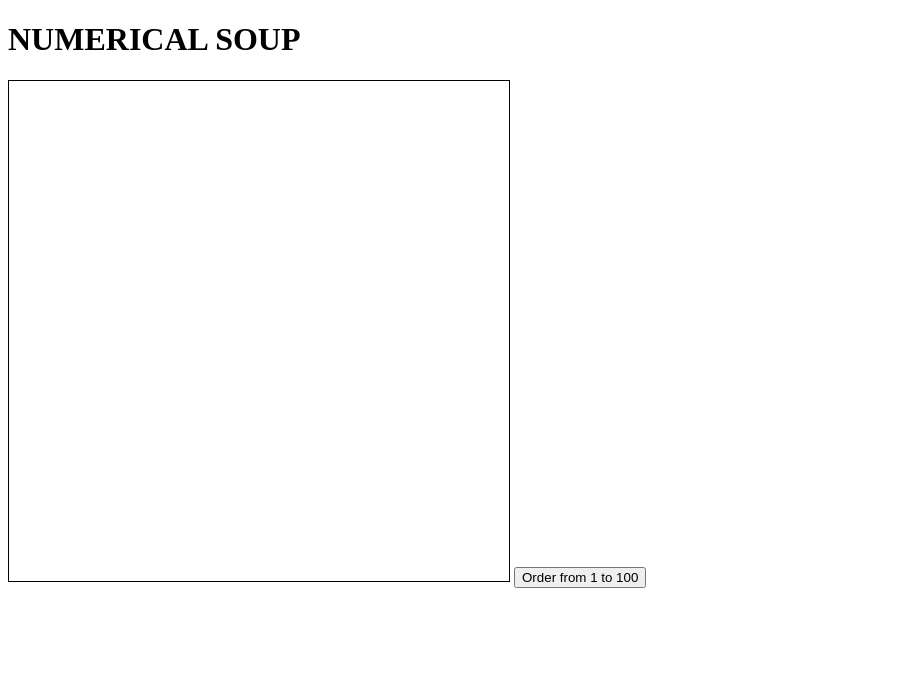
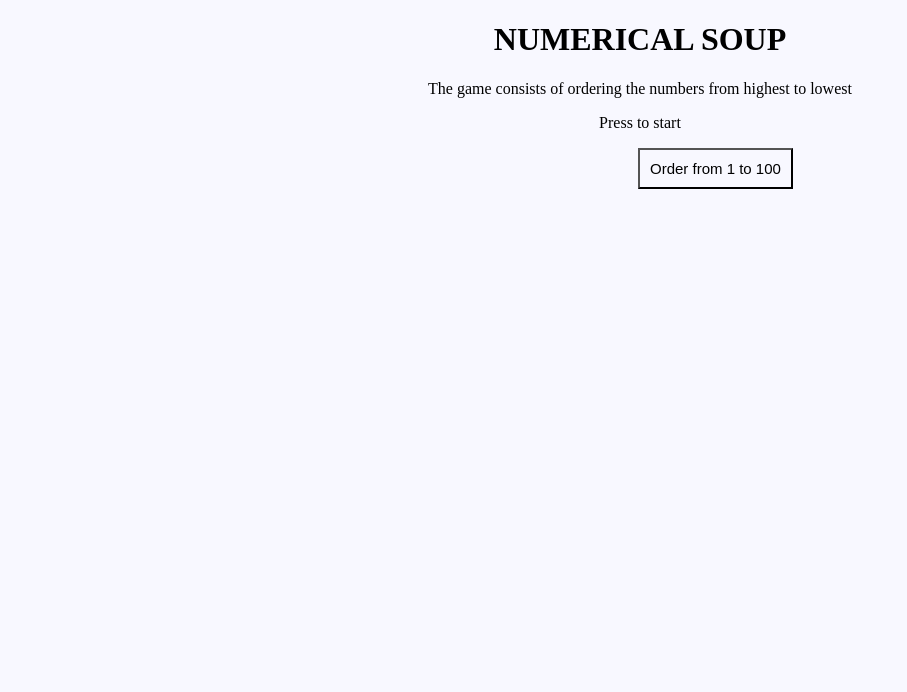
Before and after one commit to albamulero/canvas, a plain HTML site: page index.html in a window 1280 px wide. Shown: the whole page, without its empty margins (0-907 px from the left). Drawn offline with Linux system fonts and the light colour scheme.

Commit message:
agregando estilos

```diff
--- a/homepage.js
+++ b/homepage.js
@@ -22,8 +22,8 @@ function lienzo() {
 
     // Dibujamos las lineas
 
-    ctx.strokeStyle = "black";
-    ctx.stroke();
+    /*ctx.strokeStyle = "black";
+    ctx.stroke();*/
 
     // Creamos un bucle para generar los numeros y asignar su posicion en el tablero
 
@@ -34,13 +34,7 @@ function lienzo() {
 
     // Ponemos a la escucha la grilla
 
-     $canvas.addEventListener("click", function(e) {
-
-        let pos_x = 0
-        let pos_y = 0
-        let pos_xx = 50
-        let pos_yy = 50
-        let vueltas
+    $canvas.addEventListener("click", function(e) {
 
         // Este es un metodo para restar el margen del body y que solo me salga el valor de la grilla
 
@@ -57,9 +51,8 @@ function lienzo() {
 
             if (nclientX > numeros[n][2] && nclientX < numeros[n][4] && nclientY > numeros[n][1] && nclientY < numeros[n][3]){
 
-                // Pasarmos el numero al validador del juego
+                // Pasamos el numero al validador del juego
                 regla_juego(numeros[n][0])
-
 
             }
         }
@@ -68,17 +61,12 @@ function lienzo() {
 
     function rellenar_cuadro() {
 
-        let valor_anadir_x = 50
-        let vueltas = 10
-        let valor_x = 10
-        let valor_y = 10
-        let posicion_array_numero = 0
-
         // Voy a recorrer las columnas
 
         for(n = 0; n < 100; n++){
+            ctx.font = "14px arial"
+            ctx.fillText(numeros[n][0], numeros[n][2]+ 10, numeros[n][1] + 10)
 
-            ctx.fillText(numeros[n][0], numeros[n][2]+ 10, numeros[n][1] + 10)
 
         }
     }
@@ -92,12 +80,11 @@ function lienzo() {
 
         for (n = 0; n <= 100; n++) {
 
-
             //console.log(n)
             let aleatorio = Math.round(Math.random() * 1000);
             //console.log(aleatorio);
             numeros.push([aleatorio, pos_x, pos_y, pos_xx, pos_yy])
-                //numeros[0].push(aleatorio)
+            //numeros[0].push(aleatorio)
 
             pos_x = pos_x + 50
             pos_xx = pos_xx + 50
@@ -109,7 +96,7 @@ function lienzo() {
                 pos_yy = pos_yy + 50
             }
 
-            console.log(numeros[n][0] + " : " + numeros[n][1] + " : "  + numeros[n][2])
+           //console.log(numeros[n][0] + " : " + numeros[n][1] + " : "  + numeros[n][2])
 
         }
 
@@ -120,39 +107,37 @@ function lienzo() {
 
         numero_mas_bajo = true
 
-
         // Vamos a comporbar que es el numero mas bajo del array...
         // Recorremos el array y comprobamos que no encontremos ninguno mayor
+
         for(n = 0; n < 100; n++){
 
             console.log(numeros[n][0])
 
             if( num > numeros[n][0]){
                 numero_mas_bajo = false
-
             }
-
         }
 
         // Si es el numero mas bajo lo barramos del array...
         // Pintamos encima del numero para taparlo....
         // En caso contario informamos...
-        alert(numero_mas_bajo)
+
+        //alert(numero_mas_bajo)
+
         if(numero_mas_bajo==true){
 
             // Pintamos ese espacio...
-             // Borramos el numero del array...
+            // Borramos el numero del array...
+
             for(n = 0; n < 100; n++){
                 if(num == numeros[n][0]){
 
-                    ctx.fillStyle = "white"
+                    ctx.fillStyle = "#F8F8FF"
                     ctx.fillRect(numeros[n][2], numeros[n][1], 50, 50)
                     numeros[n][0] = 1000000;
-
                 }
             }
-
-
 
         }else{
             alert(num + ": no es el numeor mas bajo, sigue intentandolo...")
--- a/index.html
+++ b/index.html
@@ -10,14 +10,16 @@
 </head>
 <body>
     <h1>NUMERICAL SOUP</h1>
+    <p>The game consists of ordering the numbers from highest to lowest</p>
+    <p>Press to start</p>
+
+    <!--Agregamos un boton-->
+    <button onclick="lienzo()" class="button">Order from 1 to 100</button> <br>
+
     <!--Agregamos el canvas-->
-    <canvas id="lienzo" height="500" width="500" style="border:1px solid;"></canvas>
+    <canvas id="lienzo" height="500" width="500"></canvas>
 
-    <!--Agregamos los botones para los niveles-->
-    <button onclick="lienzo()">Order from 1 to 100</button>
-    <!--button>Order pairs</button>
-    <button>Order odd</button-->
-
+    <!--Lincamos la hoja JS-->
     <script src="homepage.js"></script>
 
 </body>
--- a/style.css
+++ b/style.css
@@ -0,0 +1,19 @@
+html {
+    background-color: #F8F8FF;
+}
+
+h1{
+    text-align: center;
+}
+
+p{
+    text-align: center;
+}
+
+.button{
+    padding: 10px;
+    background-color: #F8F8FF;
+    /*font-weight: bold;*/
+    font-size: 15px;
+    margin-left:630px;
+}
```
Also changed, not shown: image/descarga.jpeg (deleted), 2 other files.
